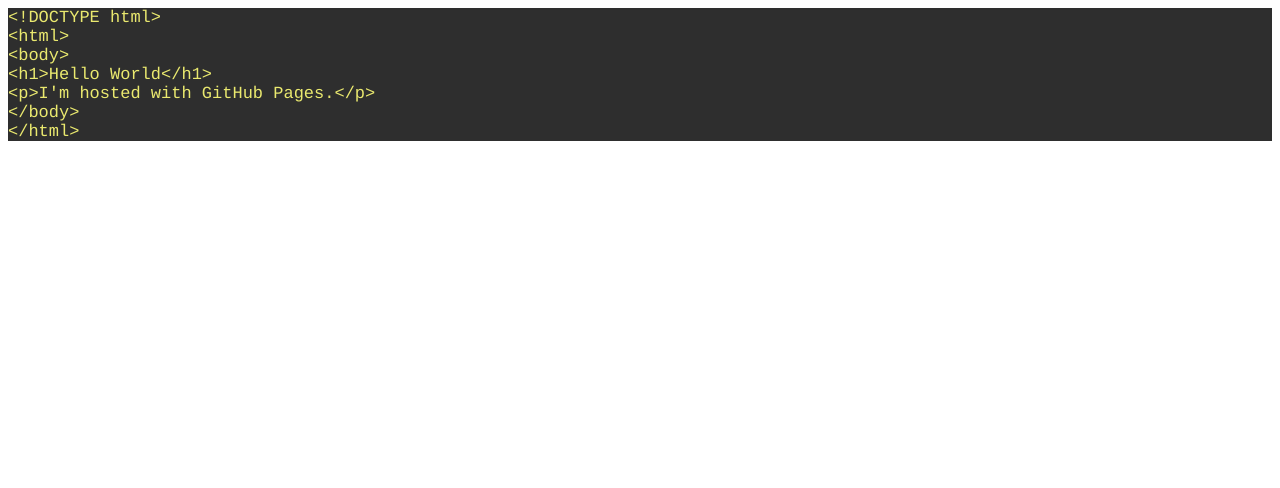
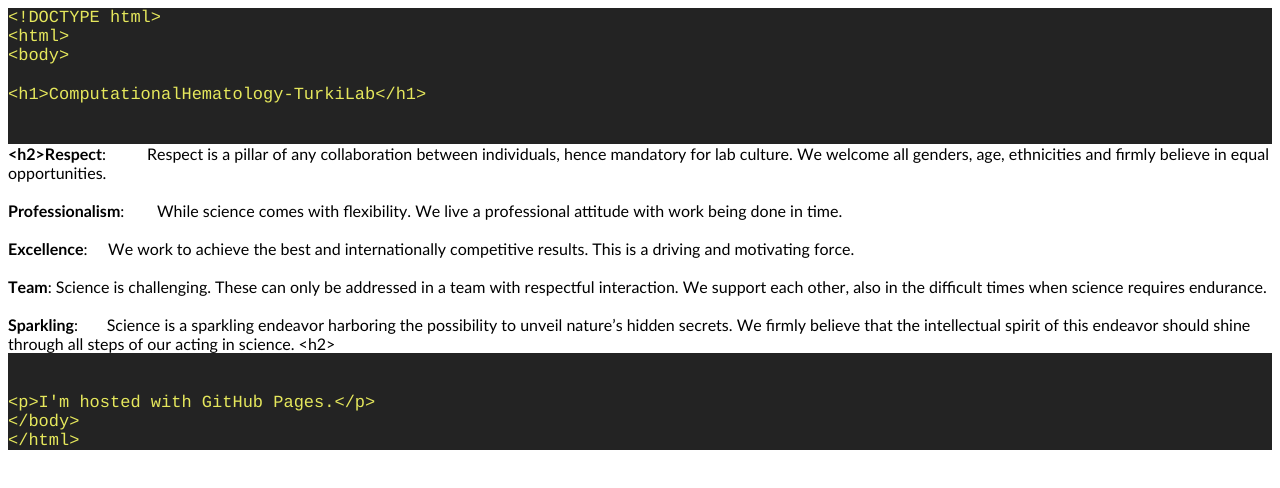
Before and after one commit to ComputationalHematology/ComputationalHematology.github.io, a plain HTML site: page index.html in a window 1280 px wide. Drawn offline with Linux system fonts and the light colour scheme.

Commit message:
Update index.html

```diff
--- a/index.html
+++ b/index.html
@@ -7,7 +7,9 @@
   <meta name="Generator" content="Cocoa HTML Writer">
   <meta name="CocoaVersion" content="1894.7">
   <style type="text/css">
-    p.p1 {margin: 0.0px 0.0px 0.0px 0.0px; font: 17.0px Courier; color: #eae96f; -webkit-text-stroke: #eae96f; background-color: #2e2e2e}
+    p.p1 {margin: 0.0px 0.0px 0.0px 0.0px; font: 17.0px Courier; color: #e5e75c; -webkit-text-stroke: #e5e75c; background-color: #232323}
+    p.p2 {margin: 0.0px 0.0px 0.0px 0.0px; font: 17.0px Courier; color: #e5e75c; -webkit-text-stroke: #e5e75c; background-color: #232323; min-height: 20.0px}
+    p.p3 {margin: 0.0px 0.0px 0.0px 0.0px; font: 16.0px Calibri; color: #000000; -webkit-text-stroke: #000000}
     span.s1 {font-kerning: none}
   </style>
 </head>
@@ -15,7 +17,21 @@
 <p class="p1"><span class="s1">&lt;!DOCTYPE html&gt;</span></p>
 <p class="p1"><span class="s1">&lt;html&gt;</span></p>
 <p class="p1"><span class="s1">&lt;body&gt;</span></p>
-<p class="p1"><span class="s1">&lt;h1&gt;Hello World&lt;/h1&gt;</span></p>
+<p class="p2"><span class="s1"></span><br></p>
+<p class="p1"><span class="s1">&lt;h1&gt;ComputationalHematology-TurkiLab&lt;/h1&gt;</span></p>
+<p class="p2"><span class="s1"></span><br></p>
+<p class="p2"><span class="s1"></span><br></p>
+<p class="p3"><span class="s1"><b>&lt;h2&gt;Respect</b>:          Respect is a pillar of any collaboration between individuals, hence mandatory for lab culture. We welcome all genders, age, ethnicities and firmly believe in equal opportunities.</span></p>
+<p class="p3"><span class="s1"><b> </b></span></p>
+<p class="p3"><span class="s1"><b>Professionalism</b>:        While science comes with flexibility. We live a professional attitude with work being done in time.</span></p>
+<p class="p3"><span class="s1"><b> </b></span></p>
+<p class="p3"><span class="s1"><b>Excellence</b>:     We work to achieve the best and internationally competitive results. This is a driving and motivating force.</span></p>
+<p class="p3"><span class="s1"> </span></p>
+<p class="p3"><span class="s1"><b>Team</b>: Science is challenging. These can only be addressed in a team with respectful interaction. We support each other, also in the difficult times when science requires endurance.</span></p>
+<p class="p3"><span class="s1"><b> </b></span></p>
+<p class="p3"><span class="s1"><b>Sparkling</b>:       Science is a sparkling endeavor harboring the possibility to unveil nature’s hidden secrets. We firmly believe that the intellectual spirit of this endeavor should shine through all steps of our acting in science. &lt;h2&gt;</span></p>
+<p class="p2"><span class="s1"></span><br></p>
+<p class="p2"><span class="s1"></span><br></p>
 <p class="p1"><span class="s1">&lt;p&gt;I'm hosted with GitHub Pages.&lt;/p&gt;</span></p>
 <p class="p1"><span class="s1">&lt;/body&gt;</span></p>
 <p class="p1"><span class="s1">&lt;/html&gt;</span></p>
```
